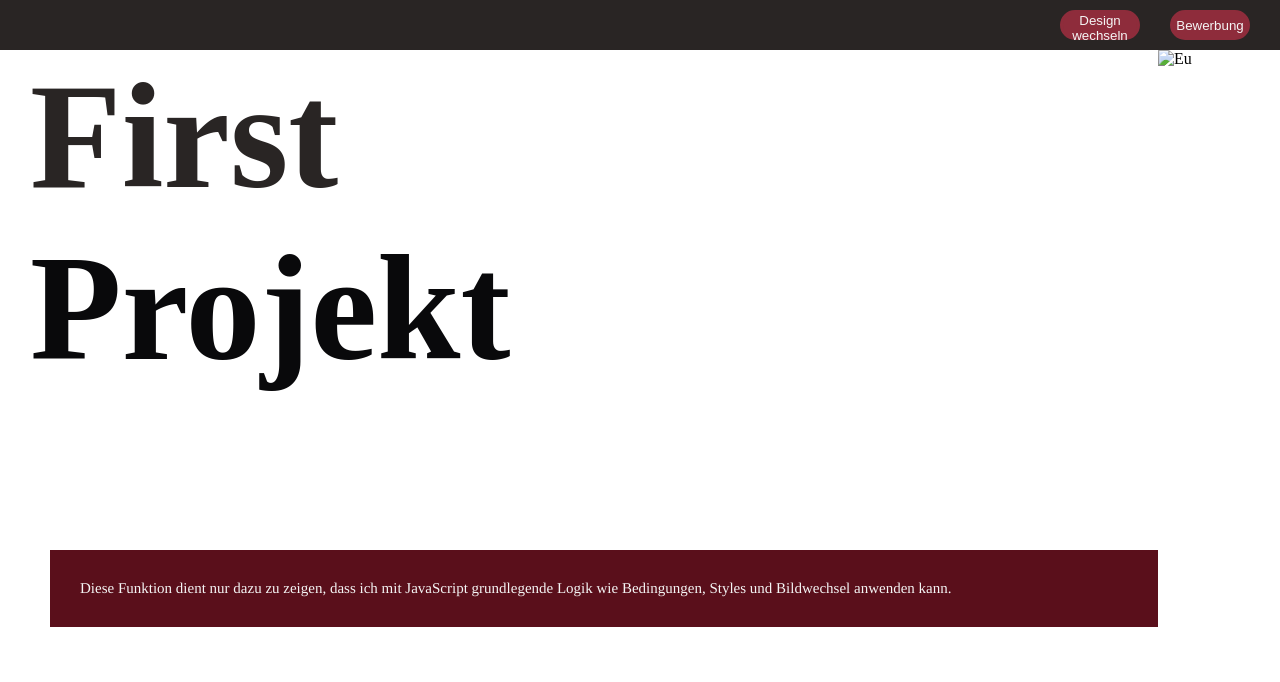
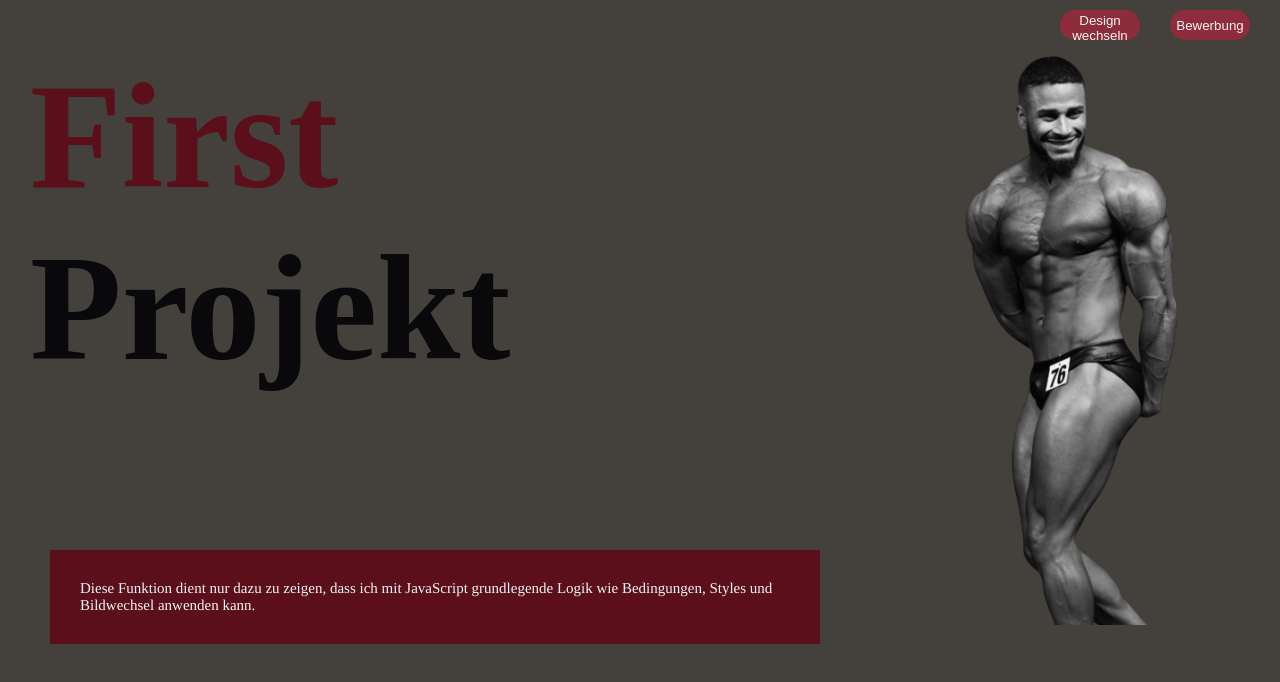
Before and after one commit to Leyphysique/Leygram, a plain HTML site: page index.html in a window 1280 px wide. Both pictures are taken after a click on the button "Design wechseln". Drawn offline with Linux system fonts and the light colour scheme; a web font is replaced by a local one.

Commit message:
Confirma

```diff
--- a/Javascript.js
+++ b/Javascript.js
@@ -30,11 +30,11 @@ Es ist vielleicht noch nicht perfekt, aber es ist echt. Und es zeigt, wie viel L
     else{
         bild.setAttribute("src", "hobbysemfundo.png");
         back.style.backgroundColor = "white";
-        hauptfoto.style.backgroundColor = "white";
-        gelernt.style.backgroundColor = "white";
-        erklearung.style.backgroundColor = "white";
-        menu.style.backgroundColor = "oklch(26.8% 0.007 34.298)";
-        h3.style.color = "oklch(26.8% 0.007 34.298)";
+        hauptfoto.style.backgroundColor = "oklch(37.4% 0.01 67.558)";
+        gelernt.style.backgroundColor = "oklch(37.4% 0.01 67.558)";
+        erklearung.style.backgroundColor = "oklch(37.4% 0.01 67.558)";
+        menu.style.backgroundColor = "oklch(37.4% 0.01 67.558)";
+        h3.style.color = "#5a0f1b";
         projekte[0].style.color = "oklch(14.1% 0.005 285.823)";
         p.innerHTML = `Diese Funktion dient nur dazu zu zeigen, dass ich mit JavaScript grundlegende Logik wie Bedingungen, Styles und Bildwechsel anwenden kann.`;
 
```
Also changed, not shown: hobby.html (+1 -1 lines), hobbysemfundo.png (renamed from hobby-Photoroom.png), wwwesemfundo.png (deleted), 1 other file.
